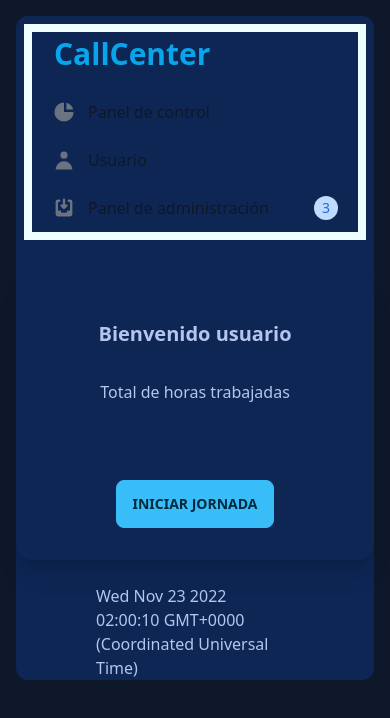
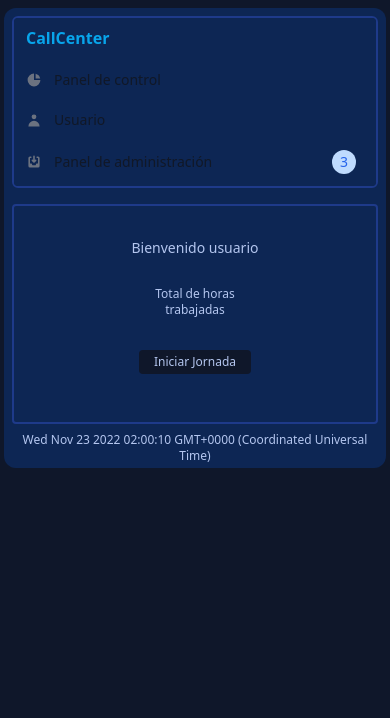
Before and after one commit to diego-vecch/hourMeter-callCenter-frontend, a React (Vite) app: page /user-control-panel in a window 390 px wide. Shown: the top 718 px of the page. Built offline with nearby package versions, Linux system fonts and the light colour scheme.

Commit message:
hotfix: update responsive desing of user-control-panel

```diff
--- a/src/components/DateIcon.jsx
+++ b/src/components/DateIcon.jsx
@@ -7,7 +7,7 @@ export const DateIcon = () => {
 
   return (
     <>
-      <div className="px-20">{fecha}</div>
+      <div className="px-2 pb-0 mb-1 md:px-1 md:mb-4 text-xs md:text-base text-center">{fecha}</div>
     </>
   );
 };
--- a/src/components/Initiation.jsx
+++ b/src/components/Initiation.jsx
@@ -1,12 +1,19 @@
-export const Initiation = ({setMode}) => {
+export const Initiation = ({ setMode }) => {
   return (
     <>
-      <div className="container mx-auto m-2 w-full h-72 card bg-base-300 shadow-xl pt-4 max-w-md">
+      <div className="bg-base-300 border-2 rounded border-blue-900 m-2 px-10 vy-sm:mt-4 vy-sm:mx-4 vy-sm:w-auto sm:my-2 sm:mx-10 md:h-60 md:mr-8 md:ml-2 md:mt-8 lg:h-60 lg:my-10 lg:mr-12 lg:ml-4  ">
         <div className="card-body items-center text-center">
-          <h2 className="card-title">Bienvenido usuario</h2>
-          <p className="pt-6">Total de horas trabajadas</p>
-          <div className="card-actions">
-            <button className="btn btn-primary" onClick={() => setMode("working")}>Iniciar Jornada</button>
+          <h2 className="text-sm md:text-lg">Bienvenido usuario</h2>
+          <p className="pt-5 pb-2 text-xs w-20 md:pt-5 md:text-sm md:w-36">
+            Total de horas trabajadas
+          </p>
+          <div className="card-actions py-4 md:py-2">
+            <button
+              className=" bg-slate-900 hover:bg-sky-400 hover:text-gray-50 rounded text-xs px-1 py-1 w-28 vy-sm:w-36 vy-sm:h-8 md:text-base "
+              onClick={() => setMode("working")}
+            >
+              Iniciar Jornada
+            </button>
           </div>
         </div>
       </div>
--- a/src/components/SidebarUser.jsx
+++ b/src/components/SidebarUser.jsx
@@ -1,22 +1,20 @@
 export const SidebarUser = () => {
   return (
     <>
-      <aside class="m-2 text-orange-100 border-8 border-cyan-50" aria-label="Sidebar">
-        <div class="mx-2 px-1 py-1 overflow-y-auto rounded bg-base-300 ">
-          <a href="" class="flex items-center pl-2.5 mb-5">
-            <span class="text-center self-center text-3xl font-semibold whitespace-nowrap text-primary-focus ">
-              CallCenter
-            </span>
-          </a>
-          <ul class="space-y-2">
+      <aside class=" text-orange-100 border-2 rounded-md border-blue-900 m-2 vy-sm:mt-4 vy-sm:mx-4 vy-sm:w-auto sm:my-6 sm:mx-10 md:h-60 md:mr-2 md:ml-8 md:mt-8 lg:h-60 lg:my-10 lg:mr-4 lg:ml-12">
+        <div class="mx-0 px-1 py-1 overflow-y-auto rounded bg-base-300 ">
+          <div class=" ml-2 mt-1 mb-1 vy-sm:text-2xl sm:pb-1 md:pb-1 md:text-2xl lg:ml-6 lg:text-4xl font-bold  text-primary-focus ">
+            CallCenter
+          </div>
+          <ul class="pt-2 md:pt-2 space-y-1 md:space-y-4">
             <li>
               <a
                 href="#"
-                class="flex items-center p-2 text-base font-normal text-gray-900 rounded-lg dark:text-white hover:bg-gray-100 dark:hover:bg-gray-700"
+                class="text-gray-900 rounded-lg dark:text-white hover:bg-gray-100 dark:hover:bg-sky-500 flex items-center p-2 text-sm md:text-sx    md:px-1 lg:text-base font-normal"
               >
                 <svg
                   aria-hidden="true"
-                  class="w-6 h-6 text-gray-500 transition duration-75 dark:text-gray-400 group-hover:text-gray-900 dark:group-hover:text-white"
+                  class="w-4 h-4 md:w-5 md:h-5 lg:w-6 lg:h-6 text-gray-500 transition duration-75 dark:text-gray-200 group-hover:text-gray-900 dark:group-hover:text-white"
                   fill="currentColor"
                   viewBox="0 0 20 20"
                   xmlns="http://www.w3.org/2000/svg"
@@ -24,17 +22,17 @@ export const SidebarUser = () => {
                   <path d="M2 10a8 8 0 018-8v8h8a8 8 0 11-16 0z"></path>
                   <path d="M12 2.252A8.014 8.014 0 0117.748 8H12V2.252z"></path>
                 </svg>
-                <span class="ml-3">Panel de control</span>
+                <span class="ml-3 md:ml-1 lg:ml-4 ">Panel de control</span>
               </a>
             </li>
             <li>
               <a
                 href="#"
-                class="flex items-center p-2 text-base font-normal text-gray-900 rounded-lg dark:text-white hover:bg-gray-100 dark:hover:bg-gray-700"
+                class="text-gray-900 rounded-lg dark:text-white hover:bg-gray-100 dark:hover:bg-sky-500 flex items-center p-2 text-sm md:text-sx   md:px-1 lg:text-base font-normal"
               >
                 <svg
                   aria-hidden="true"
-                  class="flex-shrink-0 w-6 h-6 text-gray-500 transition duration-75 dark:text-gray-400 group-hover:text-gray-900 dark:group-hover:text-white"
+                  class="flex-shrink-0 w-4 h-4 md:w-5 md:h-5 lg:w-6 lg:h-6 text-gray-500 transition duration-75 dark:text-gray-200 group-hover:text-gray-900 dark:group-hover:text-white"
                   fill="currentColor"
                   viewBox="0 0 20 20"
                   xmlns="http://www.w3.org/2000/svg"
@@ -45,17 +43,17 @@ export const SidebarUser = () => {
                     clip-rule="evenodd"
                   ></path>
                 </svg>
-                <span class="flex-1 ml-3 whitespace-nowrap">Usuario</span>
+                <span class="flex-1 ml-3 md:ml-1 lg:ml-4 whitespace-nowrap">Usuario</span>
               </a>
             </li>
             <li>
               <a
                 href="#"
-                class="flex items-center p-2 text-base font-normal text-gray-900 rounded-lg dark:text-white hover:bg-gray-100 dark:hover:bg-gray-700"
+                class=" text-gray-900 rounded-lg dark:text-white hover:bg-gray-100 dark:hover:bg-sky-500 flex items-center p-2 text-sm md:text-sx md:px-1 lg:text-base font-normal"
               >
                 <svg
                   aria-hidden="true"
-                  class="flex-shrink-0 w-6 h-6 text-gray-500 transition duration-75 dark:text-gray-400 group-hover:text-gray-900 dark:group-hover:text-white"
+                  class="flex-shrink-0 w-4 h-4 md:w-5 md:h-5 lg:w-6 lg:h-6 text-gray-500 transition duration-75 dark:text-gray-200 group-hover:text-gray-900 dark:group-hover:text-white"
                   fill="currentColor"
                   viewBox="0 0 20 20"
                   xmlns="http://www.w3.org/2000/svg"
@@ -63,13 +61,14 @@ export const SidebarUser = () => {
                   <path d="M8.707 7.293a1 1 0 00-1.414 1.414l2 2a1 1 0 001.414 0l2-2a1 1 0 00-1.414-1.414L11 7.586V3a1 1 0 10-2 0v4.586l-.293-.293z"></path>
                   <path d="M3 5a2 2 0 012-2h1a1 1 0 010 2H5v7h2l1 2h4l1-2h2V5h-1a1 1 0 110-2h1a2 2 0 012 2v10a2 2 0 01-2 2H5a2 2 0 01-2-2V5z"></path>
                 </svg>
-                <span class="flex-1 ml-3 whitespace-nowrap">Panel de administración</span>
-                <span class="inline-flex items-center justify-center w-3 h-3 p-3 ml-3 text-sm font-medium text-blue-600 bg-blue-200 rounded-full dark:bg-blue-900 dark:text-blue-200">
+                <div class="flex-1 ml-3 md:ml-1 lg:ml-4 whitespace-nowrap">
+                  Panel de administración
+                </div>
+                <div class=" text-blue-600 bg-blue-200 rounded-full dark:bg-blue-900 dark:text-blue-200 inline-flex flex-none items-center justify-center text-sm font-medium w-2 h-3 p-3 ml-1 mr-2 md:mr-6 ">
                   3
-                </span>
+                </div>
               </a>
             </li>
-
           </ul>
         </div>
       </aside>
--- a/src/components/Timer.jsx
+++ b/src/components/Timer.jsx
@@ -15,17 +15,17 @@ export const Timer = ({ time }) => {
   }, [startTime]);
 
   return (
-    <div className="flex gap-2">
+    <div className="grid grid-cols-3 gap-0 vy-sm:gap-2">
       {Object.entries({
         Horas: (counterTime / HOUR) % 24,
         Minutos: (counterTime / MINUTE) % 60,
         Segundos: (counterTime / SECOND) % 60,
       }).map(([label, value]) => (
-        <div key={label} className="">
-          <div className="w-20 text-center">
-            <p className="text-4xl">
+        <div key={label} className=" ">
+          <div className="ml-0 lg:ml-4 w-16 text-center ">
+            <div className="text-xl vy-sm:text-4xl ">
               {`${Math.floor(value)}`.padStart(2, "0")}
-            </p>
+            </div>
             <span className="text-xs">{label}</span>
           </div>
         </div>
--- a/src/components/Working.jsx
+++ b/src/components/Working.jsx
@@ -2,12 +2,12 @@ import { Timer } from "./Timer";
 
 export const Working = () => {
   return (
-    <div className="container mx-auto m-4 w-full h-72 card bg-base-200 shadow-xl pt-4 justify-center items-center">
-      <h2 className="text-2xl mb-4">Trabajando</h2>
+    <div className="bg-base-300 border-2 rounded border-blue-900 justify-center items-center m-2 px-2 vy-sm:mt-4 vy-sm:mx-4 vy-sm:w-auto sm:my-2 sm:mx-10 sm:px-10 md:h-60 md:mr-8 md:ml-2 md:mt-8 md:px-6 lg:h-60 lg:my-10 lg:mr-12 lg:ml-4">
+      <h2 className="text-2xl mt-7 mb-8 mx-10 text-center ">Trabajando</h2>
       <Timer time={Date.now()} />
       <div className="flex gap-2 mt-4">
-        <button class="btn">Descanso</button>
-        <button class="btn">Finalizar Jornada</button>
+        <button class="bg-slate-800 w-28 h-10 text-sm">DESCANSO</button>
+        <button class="bg-slate-800 w-40 text-sm">Finalizar Jornada</button>
       </div>
     </div>
   );
--- a/src/pages/UserControlPanel.jsx
+++ b/src/pages/UserControlPanel.jsx
@@ -13,15 +13,17 @@ export const UserControlPanel = () => {
 
   return (
     <>
-      <div className="m-4 sm:my-10  md:my-32 md:mx-36 grid md:grid-cols-2 gap-4 bg-base-300 rounded-xl">
-        <div class=" ">
+      <div className=" bg-base-300 rounded-xl grid grid-cols-1 gap-0 mx-1 my-2 vy-sm:mx-11 vy-sm:mt-7 sm:mx-20 sm:my-12 md:grid-cols-2 md:my-12 md:mx-16 lg:my-24 lg:mx-20 xl:mx-48 ">
+        <div>
           <SidebarUser />
         </div>
-        <div class="">
+        <div>
           {mode === "none" && <Initiation setMode={setMode} />}
           {mode === "working" && <Working />}
         </div>
-        <DateIcon />
+        <div className="md:col-span-2">
+          <DateIcon />
+        </div>
       </div>
     </>
   );
--- a/tailwind.config.cjs
+++ b/tailwind.config.cjs
@@ -2,7 +2,7 @@
 module.exports = {
   content: ["./index.html", "./src/**/*.{js,ts,jsx,tsx}"],
   theme: {
-    extend: {},
+    extend: { screens: { "vy-sm": "420px" } },
   },
   plugins: [require("daisyui")],
   daisyui: {
@@ -11,7 +11,7 @@ module.exports = {
       {
         night: {
           ...require("daisyui/src/colors/themes")["[data-theme=night]"],
-          "base-300": "#0D2654"
+          "base-300": "#0D2654",
         },
       },
     ],
```
